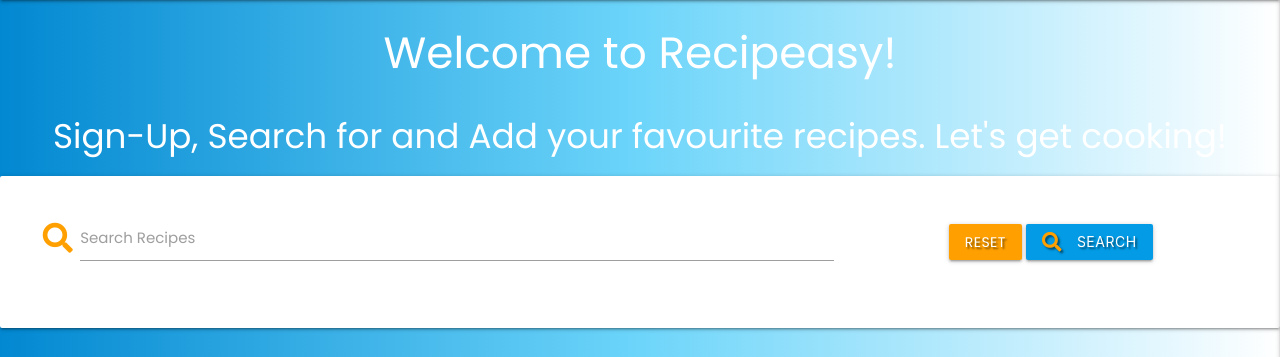
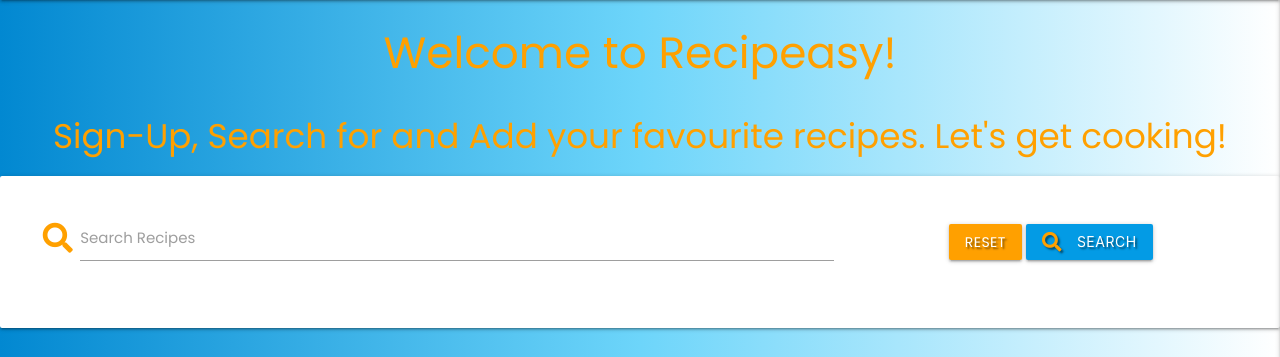
Before and after one commit to Damhanlk/recipeasy-ms3, a Flask app: page / in a window 1280 px wide. Shown: the part 64-421 px from the top of the page. Run offline with Flask 2, Linux system fonts and the light colour scheme; grey boxes marked "Sample" are stand-in pictures; a database or web service that is not in the repository returns one stand-in record (values such as "Sample title"); some libraries are stand-ins or nearby versions.

Commit message:
Update homepage and profile page to be consistent with site styling

```diff
--- a/templates/homepage.html
+++ b/templates/homepage.html
@@ -1,8 +1,8 @@
 {% extends "base.html" %}
 {% block content %}
 
-<h3 class="white-text center-align">Welcome to Recipeasy!</h3>
-<h4 class="white-text center-align">Sign-Up, Search for and Add your favourite recipes. Let's get cooking!</h4>
+<h3 class="amber-text text-darken-2 center-align">Welcome to Recipeasy!</h3>
+<h4 class="amber-text text-darken-2 center-align">Sign-Up, Search for and Add your favourite recipes. Let's get cooking!</h4>
 <!-- Search Box Section -->
 <div class="row card-panel white sm-6 center-align">
     <form action="{{ url_for('search') }}" method="post" class="col s12">
@@ -33,7 +33,7 @@
       <div class="card col s12 m3 offset-m1">
     {% endif %}
       <div class="card-image waves-effect waves-block waves-light">
-        <img class="activator" src="{{ recipe.img_url }}" alt="Display image for {{ recipe.recipe_name }}">
+        <img src="{{ recipe.img_url }}" alt="Display image for {{ recipe.recipe_name }}">
       </div>
       <div class="card-content">
         <span class="card-title activator grey-text text-darken-4"><strong>{{ recipe.recipe_name }}</strong><i
--- a/templates/profile.html
+++ b/templates/profile.html
@@ -4,10 +4,11 @@
     <div class="row">
         <div class="col s12 m8 offset-m2">
             <div class="card-panel">
-
+                <h3 class="center-align amber-text text-darken-2">
+                    {{ username }}'s Profile
+                </h3>
             </div>
         </div>
     </div>
 
-
 {% endblock %}
```
